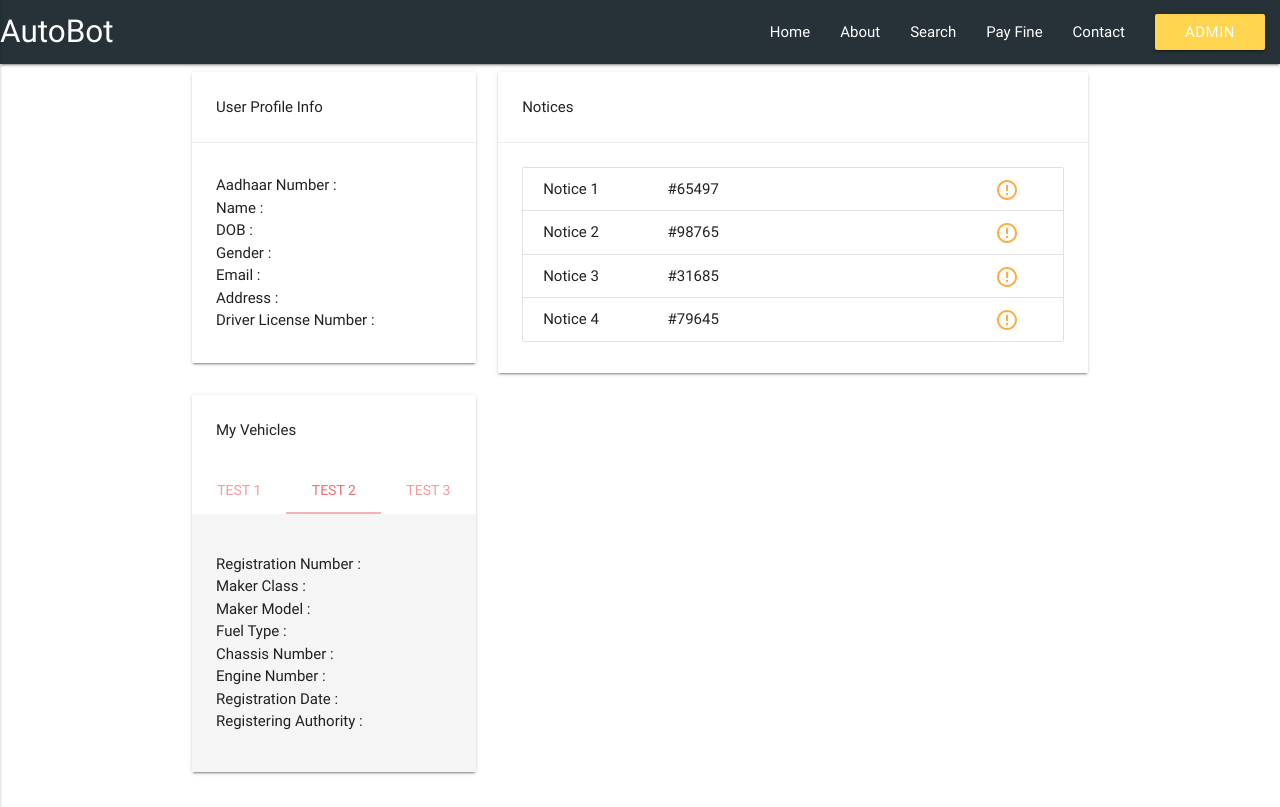
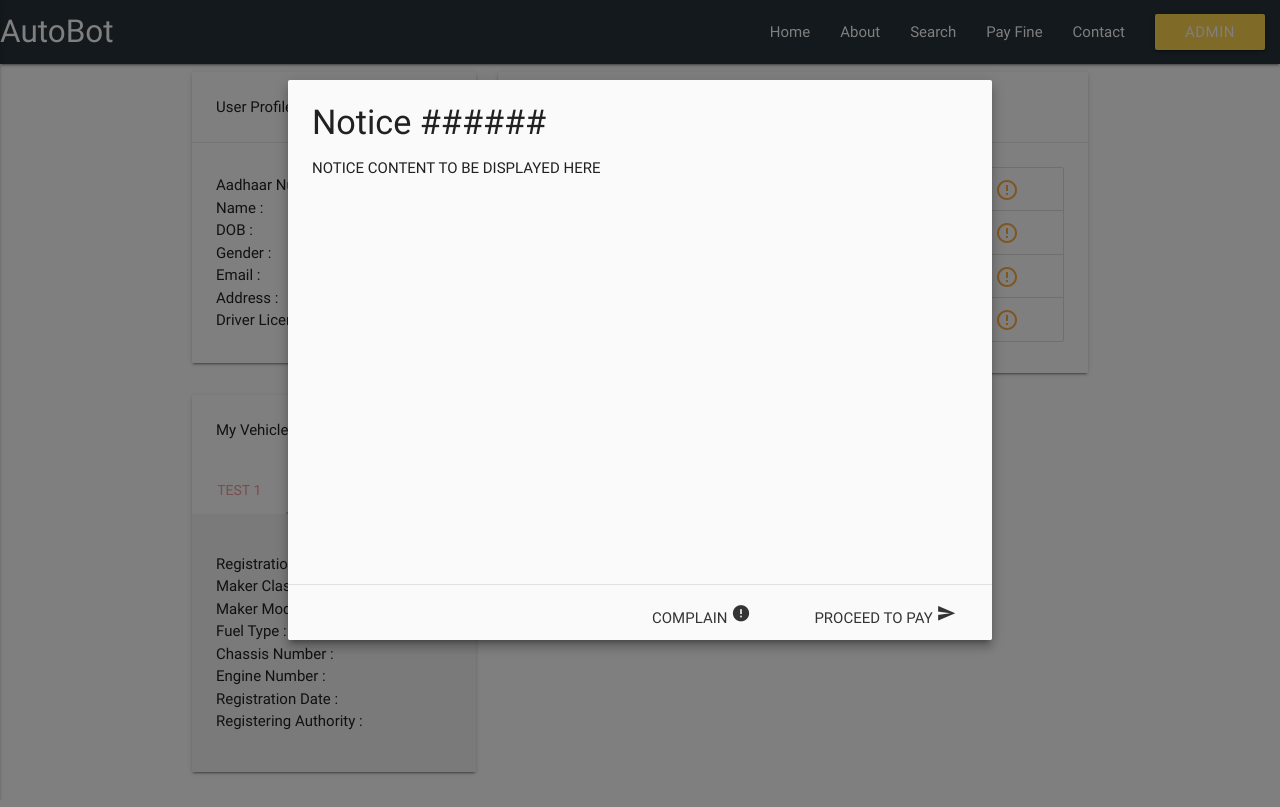
Before and after one commit to sagban/autobot, a Django app: template userapp/templates/user.html in a window 1280 px wide, after a click on "error_outline". After the commit the page ends 774 px from the top, so only its background shows below. Run offline with Django 3.2, Linux system fonts and the light colour scheme; the template is opened without the code that fills it, so the values that code supplies are empty.

Commit message:
user dashboard update

```diff
--- a/userapp/templates/user.html
+++ b/userapp/templates/user.html
@@ -103,9 +103,62 @@
     </div>
 </div>
 
+        <!-- Notice Structure -->
+        <div id="modal1" class="modal modal-fixed-footer">
+            <div class="modal-content">
+                <h4>Notice ######</h4>
+                <p>NOTICE CONTENT TO BE DISPLAYED HERE</p>
+            </div>
+            <div class="modal-footer">
+                <a href="#complain" class="modal-action modal-close waves-effect waves-green btn-flat modal-trigger">Complain <i class="material-icons">error</i></a>
+                <a href="#" class="modal-action modal-close waves-effect waves-green btn-flat">Proceed to Pay <i class="material-icons">send</i></a>
+            </div>
+        </div>
+
+        <!-- Complain Form Structure -->
+        <div id="complain" class="modal modal-fixed-footer">
+            <div class="modal-content">
+                <h4>Complain against Notice</h4>
+                <div class="row">
+                    <form class="col s12">
+                      <div class="row">
+                        <div class="input-field col s6">
+                          <input placeholder="NOTICE ID" id="notice_id" type="text" class="validate">
+                          <label for="notice_id">Notice ID</label>
+                        </div>
+                      </div>
+                    </form>
+                </div>
+                <div class="input-field col s12">
+                    <select>
+                      <option value="" disabled selected>Choose your option</option>
+                      <option value="1">Option 1</option>
+                      <option value="2">Option 2</option>
+                      <option value="3">Option 3</option>
+                    </select>
+                    <label>Materialize Select</label>
+                </div>
+                <div class="row">
+                    <form class="col s12">
+                      <div class="row">
+                        <div class="input-field col s6">
+                          <i class="material-icons prefix">mode_edit</i>
+                          <textarea id="icon_prefix2" class="materialize-textarea"></textarea>
+                          <label for="icon_prefix2">Optional Comment</label>
+                        </div>
+                      </div>
+                    </form>
+                </div>
+            </div>
+            <div class="modal-footer">
+                <a href="#" class="modal-action modal-close waves-effect waves-green btn-flat ">Go Back <i class="material-icons">error</i></a>
+                <a href="#" class="modal-action modal-close waves-effect waves-green btn-flat ">Send Complain <i class="material-icons">send</i></a>
+            </div>
+        </div>
+    </div>
+
 </div>
 
-</div>
 
 <script
         src="https://code.jquery.com/jquery-2.2.4.min.js"
```
